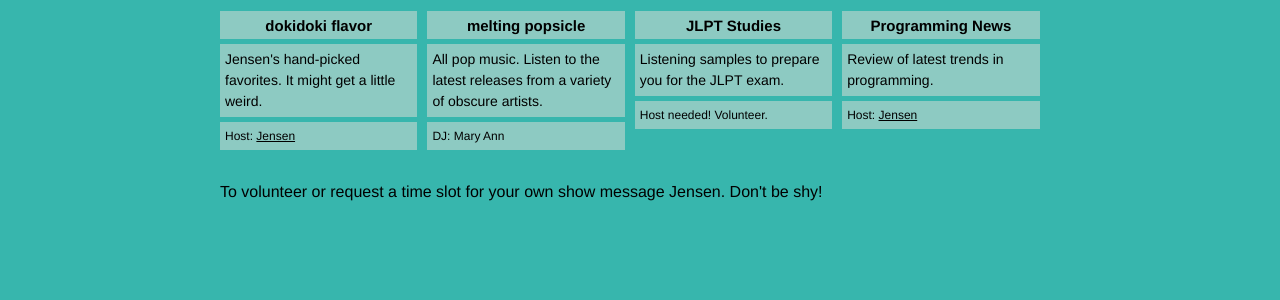
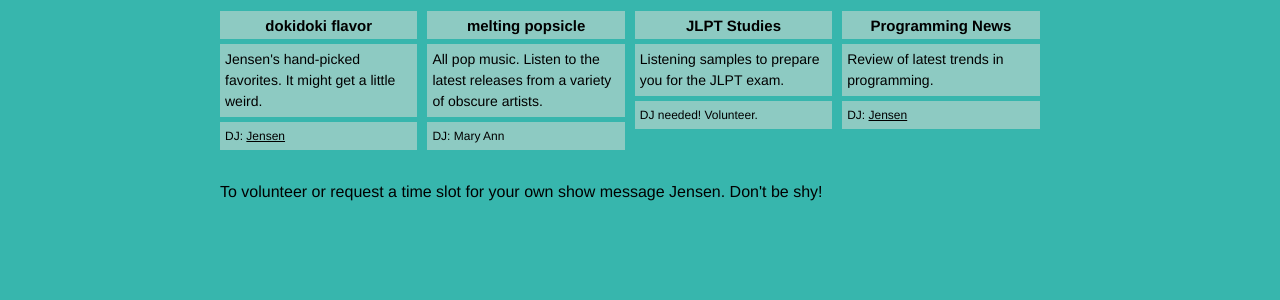
Before and after one commit to jensechu/dokidoki, a Jekyll site: the page built from index.html, in a window 1280 px wide. Shown: the part 1096-1396 px from the top of the page. Built offline with Jekyll 4.4.1, drawn with Linux system fonts in a browser that asks for light colours; nearby versions of some CDN libraries; some web fonts are replaced.

Commit message:
Update about.html

```diff
--- a/_includes/about.html
+++ b/_includes/about.html
@@ -26,7 +26,7 @@
         </p>
 
         <p class="program-dj">
-          <span class="program-host">Host:</span> <a class="contact-link" href="http://twitter.com/jensechu">Jensen</a>
+          <span class="program-host">DJ:</span> <a class="contact-link" href="http://twitter.com/jensechu">Jensen</a>
         </p>
       </div>
 
@@ -58,7 +58,7 @@
         </p>
 
         <p class="program-dj">
-          <span class="program-host">Host needed!</span> Volunteer.
+          <span class="program-host">DJ needed!</span> Volunteer.
         </p>
       </div>
 
@@ -74,7 +74,7 @@
         </p>
 
         <p class="program-dj">
-          <span class="program-host">Host:</span> <a class="contact-link" href="http://twitter.com/jensechu">Jensen</a>
+          <span class="program-host">DJ:</span> <a class="contact-link" href="http://twitter.com/jensechu">Jensen</a>
         </p>
       </div>
     </div>
```
